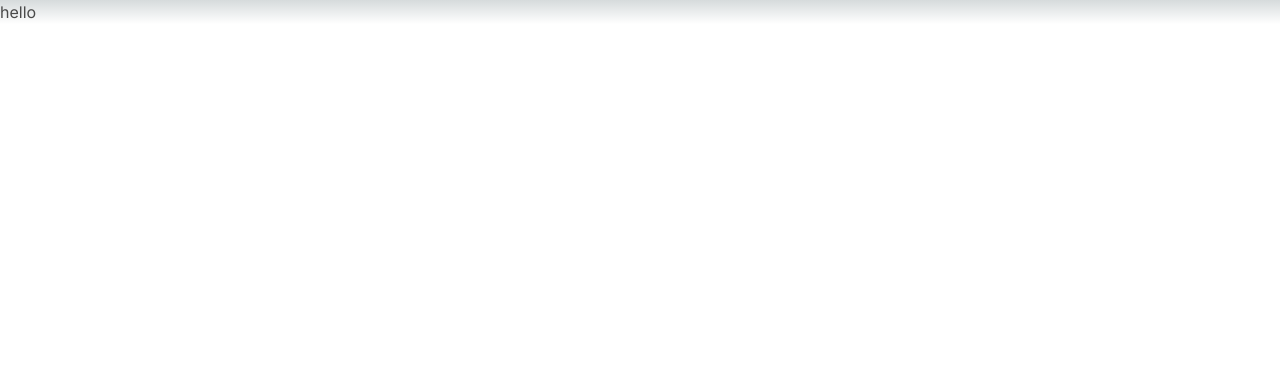
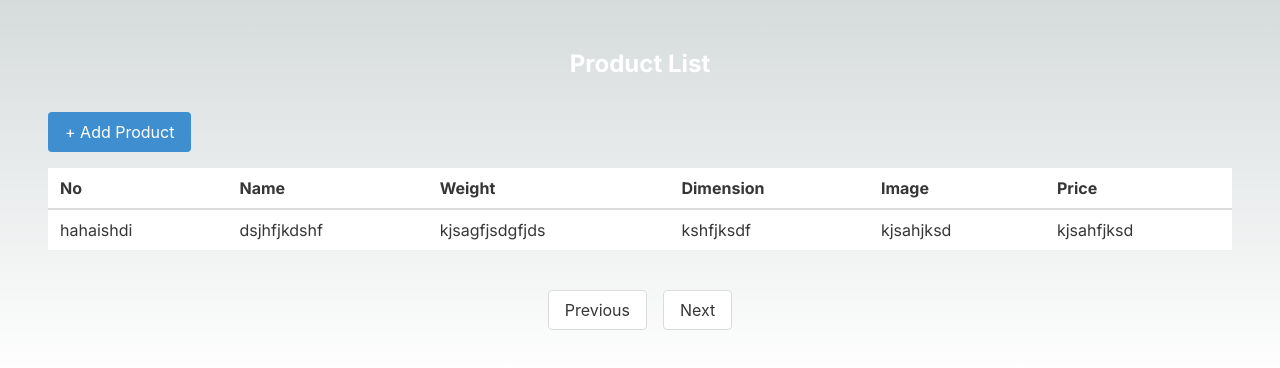
Before and after one commit to ditarahma08/kelontong, a Next.js app: page /catalog in a window 1280 px wide. Shown: the top 368 px of the page. Built offline with nearby package versions, Linux system fonts and the light colour scheme.

Commit message:
add table product list component

```diff
--- a/src/app/catalog/page.js
+++ b/src/app/catalog/page.js
@@ -1,7 +1,42 @@
 export default function Page() {
   return (
-    <div>
-      <span>hello</span>
+    <div className="p-6 flex items-center flex-col gap-y-4">
+      <h1 className="text-white font-bold text-2xl text-center mb-4">
+        Product List
+      </h1>
+
+      <div className="w-full">
+        <button className="button is-info">+ Add Product</button>
+      </div>
+
+      <table className="table w-full">
+        <thead>
+          <tr>
+            <th>No</th>
+            <th>Name</th>
+            <th>Weight</th>
+            <th>Dimension</th>
+            <th>Image</th>
+            <th>Price</th>
+          </tr>
+        </thead>
+
+        <tbody>
+          <tr>
+            <td>hahaishdi</td>
+            <td>dsjhfjkdshf</td>
+            <td>kjsagfjsdgfjds</td>
+            <td>kshfjksdf</td>
+            <td>kjsahjksd</td>
+            <td>kjsahfjksd</td>
+          </tr>
+        </tbody>
+      </table>
+
+      <div className="flex gap-x-4">
+        <button className="button">Previous</button>
+        <button className="button">Next</button>
+      </div>
     </div>
   );
 }
```
